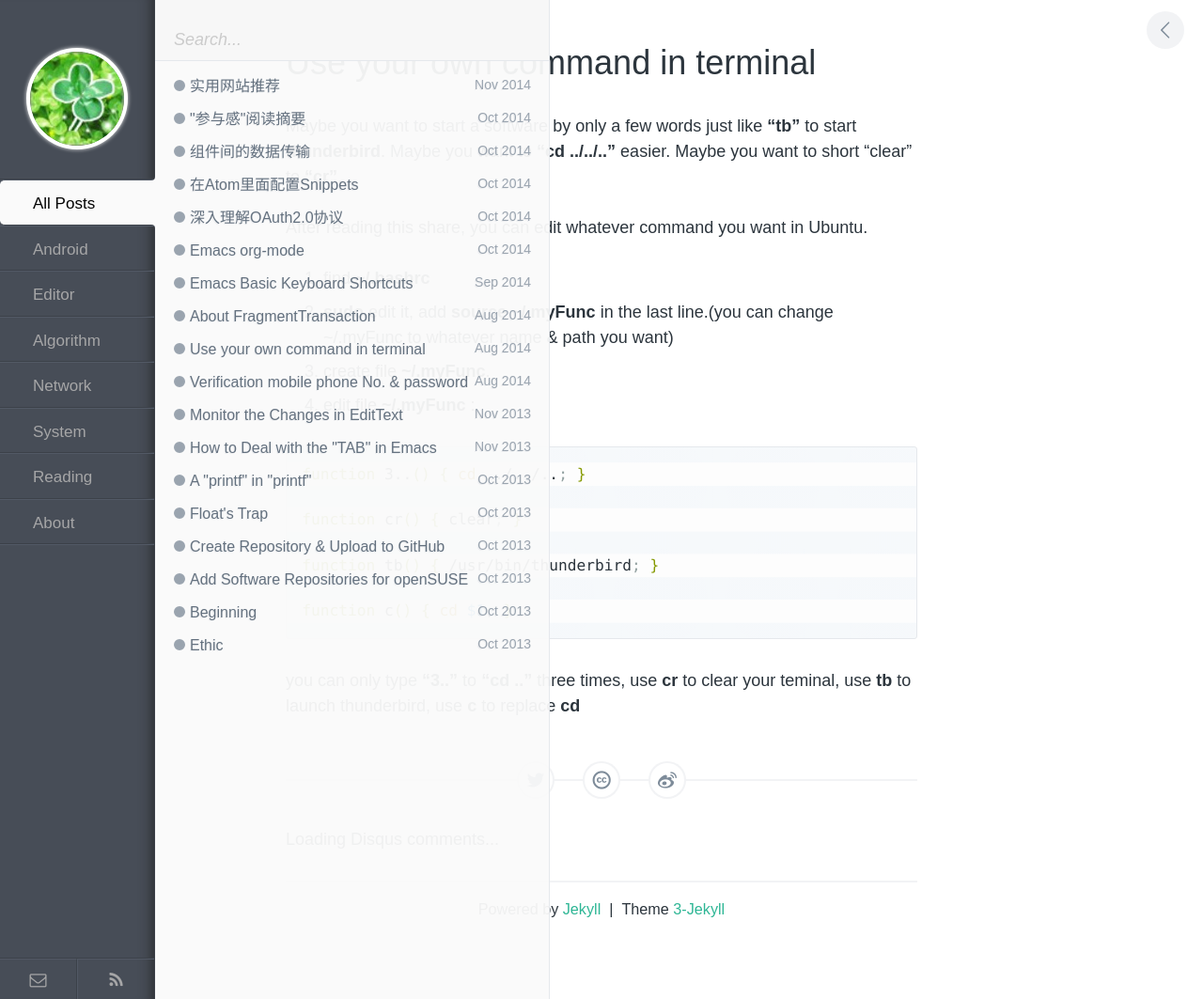
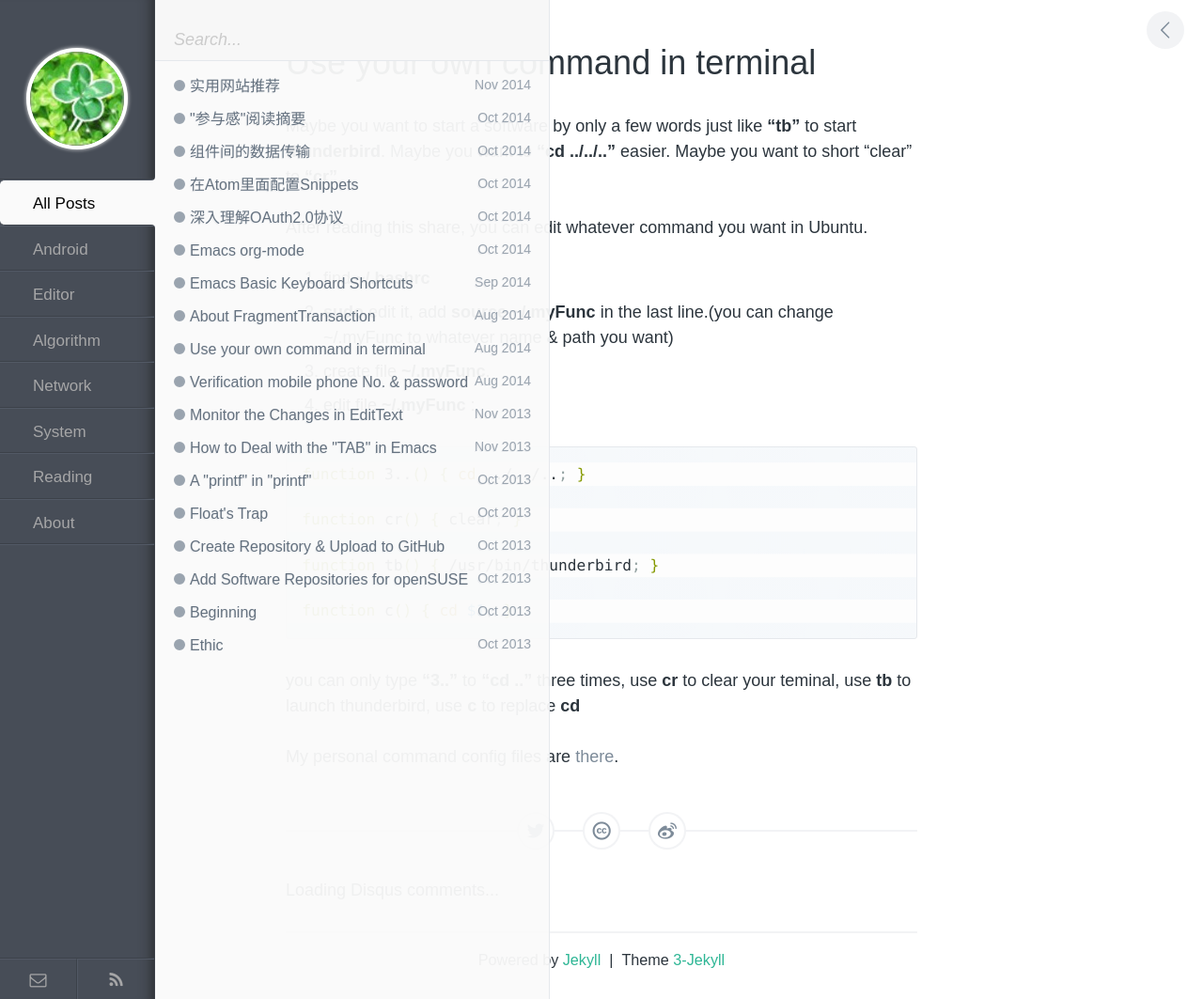
Before and after one commit to luckyshq/luckyshq.github.io, a Jekyll site: the page built from _posts/2014-08-06-use-your-own-command-in-terminal.md, in a window 1280 px wide. Shown: the whole page at 94% size. Built offline with Jekyll 4.4.1, drawn with Linux system fonts in a browser that asks for light colours; comment, search, counter and statistics services are not loaded.

Commit message:
[feature]Post,添加个人termingal快捷配置连接.

```diff
--- a/_posts/2014-08-06-use-your-own-command-in-terminal.md
+++ b/_posts/2014-08-06-use-your-own-command-in-terminal.md
@@ -27,3 +27,5 @@ function c() { cd $1; }
 
 
 you can only type **"3.."** to **"cd .."** three times, use **cr** to clear your teminal, use **tb** to launch thunderbird, use **c** to replace **cd**
+
+My personal command config files are [there](https://github.com/luckyshq/self-shell-funcs).
```
